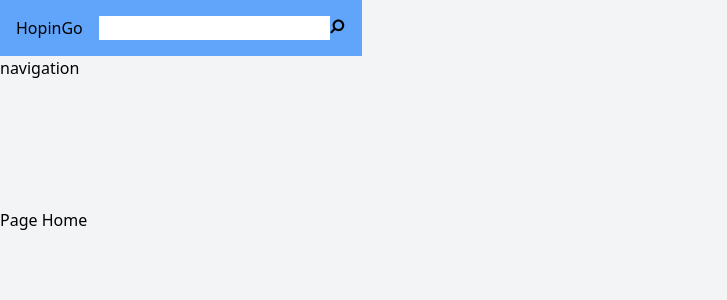
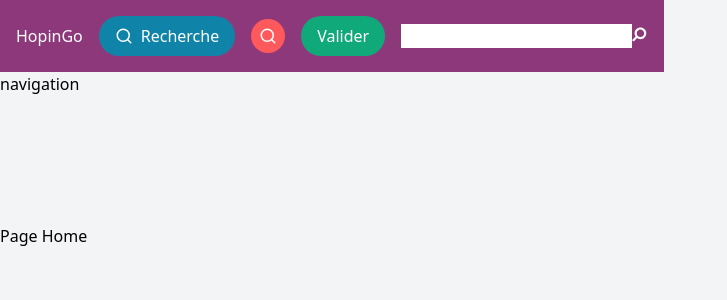
Before and after one commit to WildCodeSchool/2409-wns-rouge-hopin-go, a React app in the folder frontend/: page / in a window 1280 px wide. Shown: the top 300 px of the page, without its empty margins (0-727 px from the left). Built offline with nearby package versions, Linux system fonts and the light colour scheme; no server answers; the HTML template or start-up script is replaced by a standard one.

Commit message:
Added new button components and updated dependencies in package.json and package-lock.json

```diff
--- a/frontend/package.json
+++ b/frontend/package.json
@@ -9,12 +9,14 @@
     "lint": "eslint .",
     "preview": "vite preview",
     "graphql-codegen": "graphql-codegen",
-     "dev-and-codegen": "concurrently \"npx vite --host\" \"npx graphql-codegen --watch\""
+    "dev-and-codegen": "concurrently \"npx vite --host\" \"npx graphql-codegen --watch\""
   },
   "dependencies": {
     "@apollo/client": "^3.11.10",
+    "@lucide/lab": "^0.1.2",
     "concurrently": "^9.1.2",
     "graphql": "^16.9.0",
+    "lucide-react": "^0.479.0",
     "react": "^18.3.1",
     "react-dom": "^18.3.1",
     "react-router-dom": "^6.26.2",
--- /dev/null
+++ b/frontend/src/components/Button.tsx
@@ -0,0 +1,48 @@
+import React from "react";
+
+type ButtonVariant =
+  | "primary"
+  | "secondary"
+  | "validation"
+  | "pending"
+  | "error"
+  | "cancel";
+
+type ButtonProps = {
+  label?: string;
+  type?: "button" | "submit" | "reset";
+  variant?: ButtonVariant;
+  icon?: React.ElementType;
+  iconSize?: number;
+  iconColor?: string;
+  isFlexCol?: boolean; // ✅ nouvelle prop
+  className?: string;
+  onClick?: () => void;
+};
+
+const Button: React.FC<ButtonProps> = ({
+  label,
+  type = "button",
+  variant = "primary",
+  icon: Icon,
+  iconSize = 18,
+  iconColor = "text-current",
+  isFlexCol = false,
+  className = "",
+  onClick,
+}) => {
+  const baseClass = isFlexCol ? "button-col" : "button-flex"; // ✅ ici
+  const variantClass = `button-${variant}`;
+  const finalButtonClass = `${baseClass} ${variantClass} ${
+    label ? "py-2 px-4" : "p-2"
+  } ${className}`.trim();
+
+  return (
+    <button type={type} onClick={onClick} className={finalButtonClass}>
+      {Icon && <Icon size={iconSize} className={`${iconColor}`} />}
+      {label}
+    </button>
+  );
+};
+
+export default Button;
--- a/frontend/src/components/NavBar.tsx
+++ b/frontend/src/components/NavBar.tsx
@@ -2,6 +2,8 @@ import { Link, useNavigate } from "react-router-dom";
 import { useMutation, useQuery } from "@apollo/client";
 import { queryWhoAmI } from "../api/WhoAmI";
 import { mutationSignout } from "../api/Signout";
+import Button from "./Button";
+import { Search } from "lucide-react";
 
 const NavBar = () => {
   const navigate = useNavigate();
@@ -24,13 +26,23 @@ const NavBar = () => {
     <>
       <nav
         className="flex w-fit
-       justify-between items-center p-4 gap-4 bg-blue-400"
+       justify-between items-center p-4 gap-4 bg-primary text-secondary "
       >
         <h1>
           <Link to="/" className="">
             <span className="">HopinGo</span>
           </Link>
         </h1>
+        <Button
+          variant="pending"
+          icon={Search}
+          iconSize={18}
+          label="Recherche"
+        />
+
+        <Button variant="error" icon={Search} />
+
+        <Button variant="validation" label="Valider" />
         <form className="">
           <input className="" type="search" />
           <button className="">
--- a/frontend/src/index.css
+++ b/frontend/src/index.css
@@ -25,13 +25,30 @@ h1 {
   @apply m-0;
 }
 
-@layer components {
-  .button {
-    @apply min-w-[40px] h-10 px-2 py-1 rounded-lg border-2 border-primary flex justify-center items-center gap-1 text-xs font-bold text-primary bg-light cursor-pointer transition-all duration-200 ease-in-out;
+.button-flex {
+  @apply rounded-full gap-2 flex items-center justify-center;
+}
+.button-col {
+  @apply rounded-lg px-4 py-2 gap-2 flex flex-col items-center justify-center;
 }
 
 .button-primary {
-    @apply bg-primary text-light;
+  @apply bg-primary text-textLight hover:bg-primaryHover cursor-pointer transition-200;
+}
+
+.button-validation {
+  @apply bg-validation text-textLight hover:bg-validationHover cursor-pointer transition-200;
+}
+
+.button-pending {
+  @apply bg-pending text-textLight hover:bg-pendingHover cursor-pointer transition-200;
+}
+
+.button-error {
+  @apply bg-error text-textLight hover:bg-errorHover transition-200 cursor-pointer;
+}
+.button-cancel {
+  @apply bg-cancel text-textLight hover:bg-cancelHover transition-200 cursor-pointer;
 }
 
 .text-field-with-button {
@@ -61,14 +78,13 @@ h1 {
 .toast-icon {
   font-size: 1.5rem;
 }
-}
 
 .logo {
   @apply border-none;
 }
 
 @layer utilities {
-  .transition {
+  .transition-200 {
     @apply transition-all duration-200 ease-in-out;
   }
 
@@ -102,17 +118,6 @@ h1 {
 }
 
 /* -----------------------------LOADER---------------------------- */
-.loader-container {
-  @apply fixed left-0 bottom-0 w-full h-full grid place-items-center;
-}
-
-.loader {
-  @apply w-12 h-12 rounded-full border border-solid border-light border-t-transparent relative box-border animate-spin;
-}
-
-.loader::after {
-  @apply content-[''] box-border absolute inset-0 m-auto border border-solid border-transparent border-b-primary border-r-primary w-6 h-6 rounded-full animate-[spin_0.5s_linear_infinite];
-}
 
 /* Keyframes pour l'animation */
 @keyframes spin {
--- a/frontend/tailwind.config.js
+++ b/frontend/tailwind.config.js
@@ -1,15 +1,23 @@
 /** @type {import('tailwindcss').Config} */
 module.exports = {
   content: ["./index.html", "./src/**/*.{js,ts,jsx,tsx}"],
-  darkMode: "class",
   theme: {
     extend: {
       colors: {
-        primary: "#0D1B32",
-        primaryHover: "#f3af4a",
-        secondary: "#03031B",
-        dark: "#03031B",
-        light: "#FFFFF0",
+        primary: "#8E387C", //suce mon aubergine
+        primaryHover: "#7e316e",
+        secondary: "#FFFFFF", // walter white
+        secondaryHover: "#e6e6e6",
+        validation: "#10A979", //green lantern
+        validationHover: "#0e966a",
+        pending: "#1083A9", //blue lock
+        pendingHover: "#0e7597",
+        error: "#FF595C", //axelle red
+        errorHover: "#e64f52",
+        cancel: "#959494", //sasha grey
+        cancelHover: "#868585",
+        textLight: "#FFFFFF",
+        textDark: "#0D1B32", //midnightblue
       },
       keyframes: {
         vibrate: {
```
Also changed, not shown: frontend/vite.config.ts (+4 -4 lines), frontend/src/api/Signin.ts (line endings or trailing spaces), 1 other file (tests, documents, lock files or other folders). Lines whose indentation alone changed are shown as unchanged.
